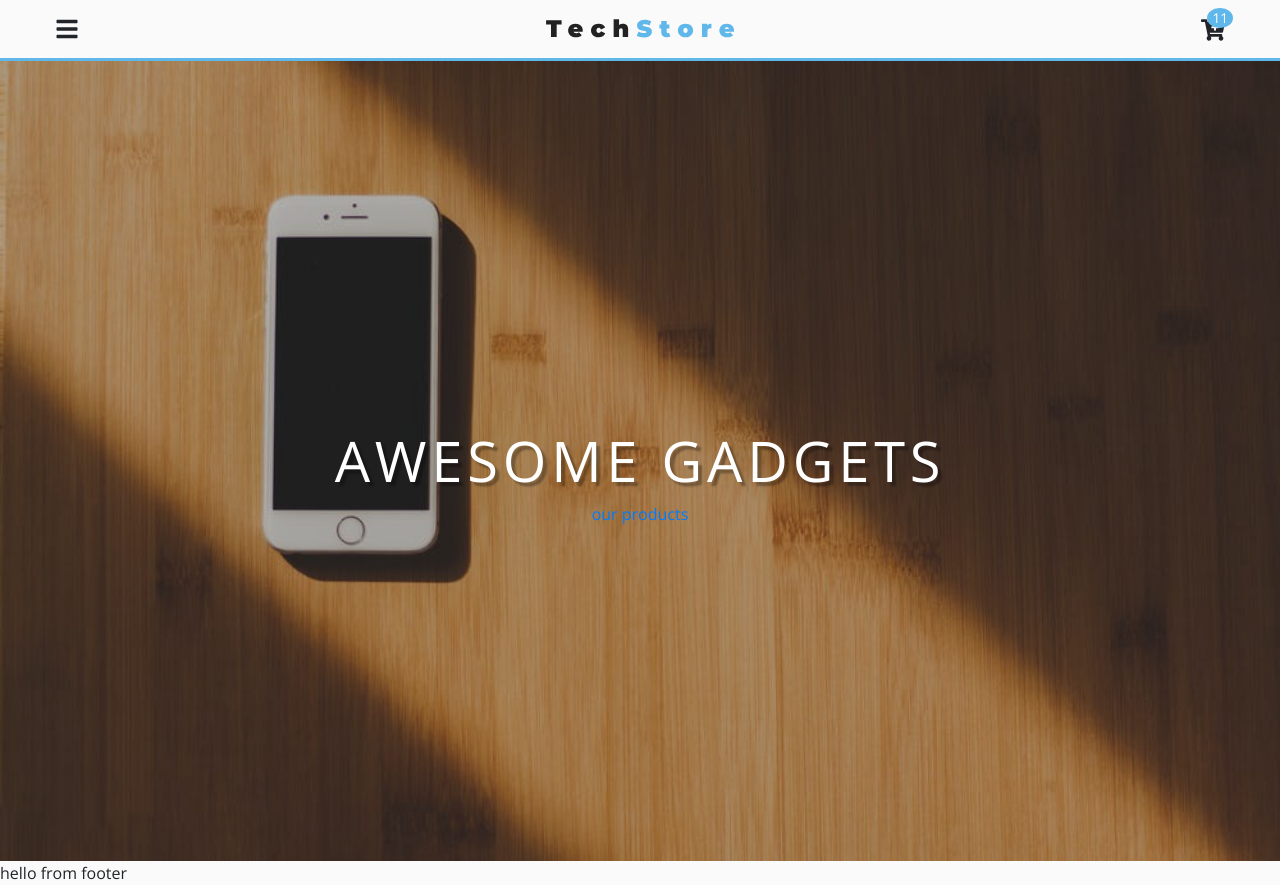
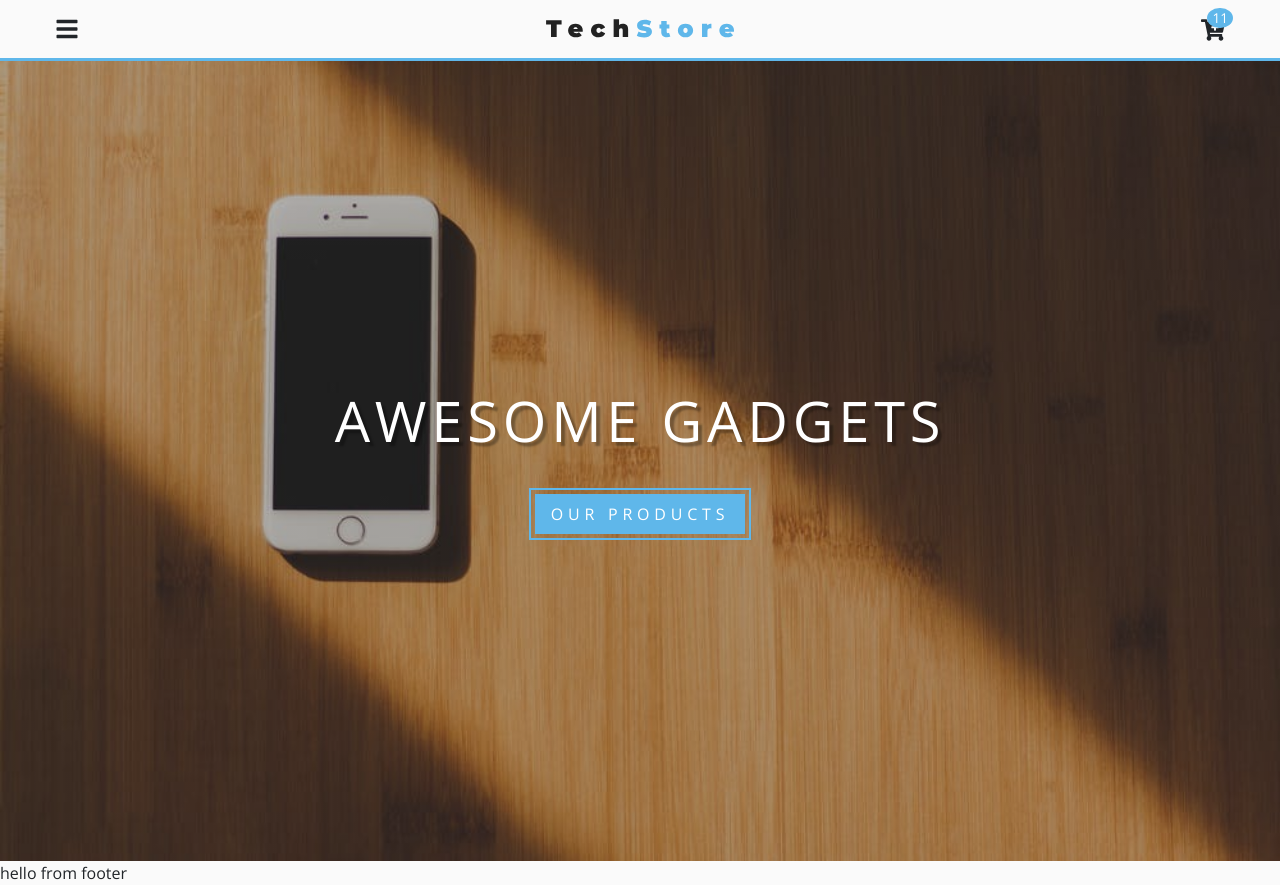
Before and after one commit to JigneshPatel04/react-tech-store-app, a React (Create React App) app: page / in a window 1280 px wide. Built offline with nearby package versions, Linux system fonts and the light colour scheme.

Commit message:
main link class

```diff
--- a/src/App.css
+++ b/src/App.css
@@ -18,7 +18,7 @@
   text-transform: capitalize;
 }
 
-.text-main{
+.text-main {
   color: var(--primaryColor);
 }
 
@@ -27,3 +27,23 @@
   background: var(--mainGrey) !important;
   color: var(--mainBlack);
 }
+
+.main-link {
+  padding: 0.5rem 1rem;
+  background: var(--primaryColor);
+  color: var(--mainWhite);
+  display: inline-block;
+  text-transform: uppercase;
+  letter-spacing: var(--mainSpacing);
+  outline: 2px solid var(--primaryColor);
+  outline-offset: 4px;
+  border: none;
+  transition: var(--mainTransition);
+}
+
+.main-link:hover {
+  background: var(--darkGrey);
+  text-decoration: none;
+  color: var(--primaryColor);
+  outline-color: var(--darkGrey);
+}
--- a/src/pages/HomePage.js
+++ b/src/pages/HomePage.js
@@ -7,7 +7,7 @@
   return (
     <>
       <Hero title="awesome gadgets" max="true">
-        <Link to='/products' >our products</Link>
+        <Link to='/products' className='main-link' style={{margin:'2rem'}} >our products</Link>
       </Hero>
     </>
   );
```
